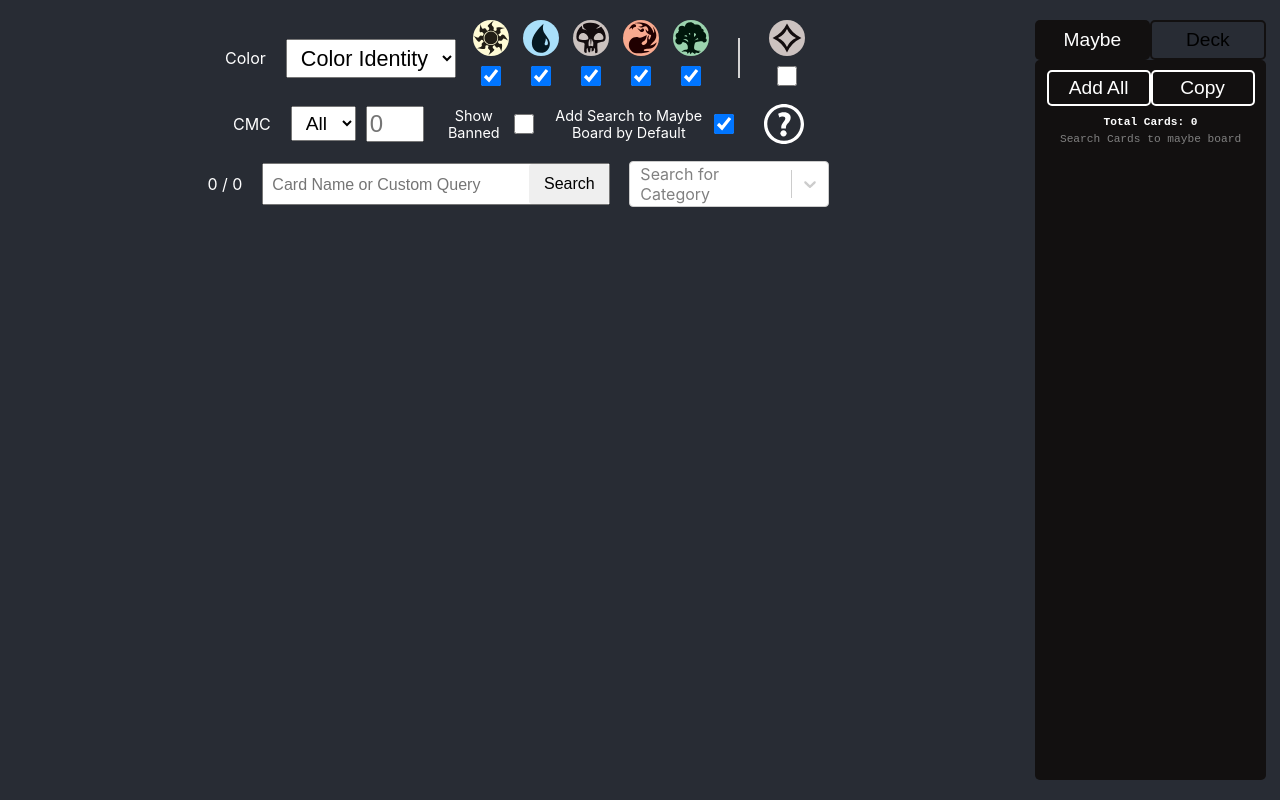
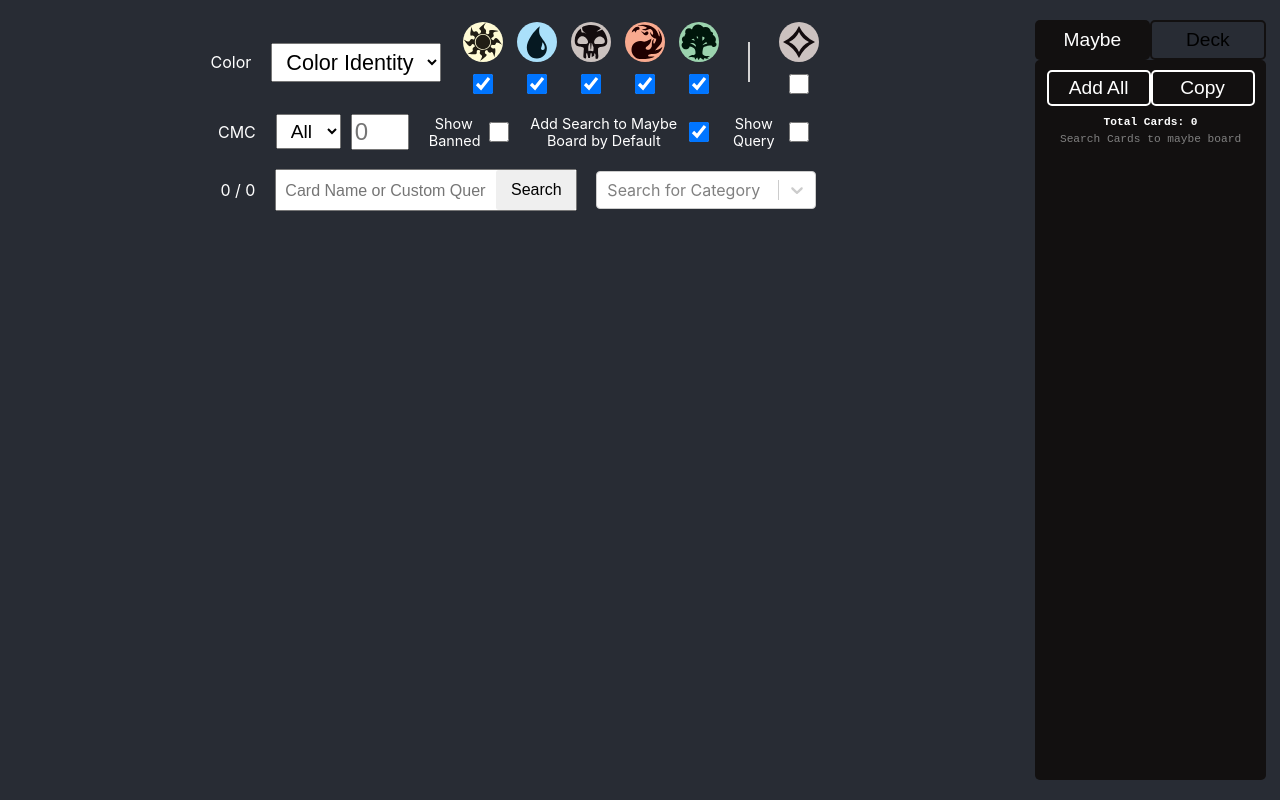
Before and after one commit to JustinTaylorWeiss/Deck-Builder, a React (Create React App) app: page / in a window 1280 px wide. Built offline with nearby package versions, Linux system fonts and the light colour scheme.

Commit message:
added query view / toggle

```diff
--- a/src/CardSearch/CardStackCluster/component.js
+++ b/src/CardSearch/CardStackCluster/component.js
@@ -8,7 +8,7 @@ const Column = styled.div`
     grid-template-columns: repeat(${props => props.$columns} , 5fr);
     grid-template-rows: repeat(1, 7fr);
     grid-gap: 20px;
-    margin-top: 30px;
+    margin-top: 20px;
 `;
 
 const Label = styled.label`
--- a/src/CardSearch/CmcFilter/component.js
+++ b/src/CardSearch/CmcFilter/component.js
@@ -1,8 +1,6 @@
 import React from "react";
 import styled from "styled-components";
-import QuestonMark from './icons/questionMark.svg';
 import { useCards } from "../../contexts/CardContext";
-import { Tooltip } from 'react-tooltip';
 
 const Option = styled.option``;
 
@@ -11,26 +9,6 @@ const SelectColorType = styled.select`
     padding: 5px 10px;
     margin: 10px;
     color: black;
-`;
-
-const Img = styled.img`
-    &:hover{
-        padding: 3px;
-        background-color: rgba(255, 255, 255, 0.2);
-        border-radius: 3px;
-    }
-    &:active {
-        background-color: rgba(255, 255, 255, 0.6);
-    }
-`;
-
-const Link = styled.a`
-    width: 40px;
-    height: 40px;
-    margin-left: 20px;
-    display: flex;
-    justify-content: center;
-    align-items: center;
 `;
 
 const Label = styled.label`
@@ -63,7 +41,7 @@ const CmcText = styled.input`
 
 const SmallLabel = styled.label`
     margin-left: 20px;
-    width: 60px;
+    width: 50px;
     text-align: center;
     font-size: 0.9rem;
 `;
@@ -77,7 +55,7 @@ const MidLabel = styled.label`
 
 export const CmcFilterWrapper = () => {
 
-    const { cmcFilterType, setCmcFilter, setCmcFilterType, setAddRemoveList, searchToMaybeBoard, setSearchToMaybeBoard, showBannedCards, setShowBannedCards } = useCards();
+    const { cmcFilterType, showQuery, setShowQuery, setCmcFilter, setCmcFilterType, setAddRemoveList, searchToMaybeBoard, setSearchToMaybeBoard, showBannedCards, setShowBannedCards } = useCards();
 
     return <Wrapper>
         <Label htmlFor="colorFilter"> CMC </Label>
@@ -98,7 +76,7 @@ export const CmcFilterWrapper = () => {
             setAddRemoveList({});
             setSearchToMaybeBoard((prev) => !prev)
         }}/>
-        <Link data-tooltip-id="scryfallHelp" href="https://scryfall.com/docs/syntax" target="_blank"><Img height={40} src={QuestonMark}/></Link>
-        <Tooltip id="scryfallHelp" place="top" content="Scryfall Syntax Help" style={{fontSize: "1rem"}} opacity={1}/>
+        <SmallLabel style={{marginLeft: "10px"}} htmlFor="showQuery"> Show Query </SmallLabel>
+        <CheckBox checked={showQuery} name="showQuery" type="checkbox" onChange={(e) => setShowQuery(prev => !prev)}/>
     </Wrapper>
 }
--- a/src/CardSearch/ColorFilters/component.js
+++ b/src/CardSearch/ColorFilters/component.js
@@ -8,13 +8,15 @@ import R from "./colorIcons/R.svg";
 import G from "./colorIcons/G.svg";
 import C from "./colorIcons/C.svg";
 
-const Img = styled.img``;
+const Img = styled.img`
+    margin: 2px;
+`;
 const Option = styled.option``;
 
 const SelectColorType = styled.select`
     font-size: 1.35rem;
     padding: 5px 10px;
-    margin: 10px;
+    margin: 10px 15px 10px 10px;
     color: black;
 `;
 
@@ -67,7 +69,7 @@ const ColorCheckBox  = ({colorInfo: [name, image]}) => {
     const { setColorOnColorFilter, colorFilter } = useCards();
 
     return <Column>
-        <Img width="36" src={image} alt={name}/>
+        <Img width="40" src={image} alt={name}/>
         <CheckBox checked={colorFilter[name]} name={name} type="checkbox" onChange={(e) => setColorOnColorFilter(name, e.target.checked)}/>
     </Column>
 };
--- a/src/CardSearch/SearchCluster/component.js
+++ b/src/CardSearch/SearchCluster/component.js
@@ -2,7 +2,9 @@ import styled from "styled-components";
 import { useCards } from "../../contexts/CardContext";
 import Select from 'react-select';
 import { categoryOptions } from "../categoryOptions";
+import QuestonMark from './icons/questionMark.svg';
 import { useRef } from "react";
+import { Tooltip } from 'react-tooltip';
 
 const Form = styled.form`
     display: flex;
@@ -10,8 +12,29 @@ const Form = styled.form`
     align-items: center;
 `;
 
+const Img = styled.img`
+    &:hover{
+        padding: 3px;
+        background-color: rgba(255, 255, 255, 0.2);
+        border-radius: 3px;
+    }
+    &:active {
+        background-color: rgba(255, 255, 255, 0.6);
+    }
+`;
+
+const Link = styled.a`
+    width: 40px;
+    height: 40px;
+    margin-left: 20px;
+    display: flex;
+    justify-content: center;
+    align-items: center;
+`;
+
+
 const CategorySearch = styled(Select)`
-    width: 200px;
+    width: 220px;
     font-size: 1rem;
     color: black;
 `;
@@ -21,14 +44,8 @@ const Row = styled.div`
     flex-direction: row;
     justify-content: center;
     align-items: center;
+    width: 100%;
     padding: 10px 0 10px 0;
-`;
-
-const SmallRow = styled.div`
-    display: flex;
-    flex-direction: row;
-    justify-content: center;
-    align-items: center;
 `;
 
 const SmallLabel = styled.label`
@@ -40,7 +57,7 @@ const SmallLabel = styled.label`
 
 const Search = styled.input`
     margin: 0 0 0 20px;
-    width: calc(290 - calc(81px + 0.5rem));
+    width: calc(290px - calc(81px + 0.5rem));
     height: 36px;
     padding-left: 0.5rem;
     padding-right: calc(81px + 0.5rem);
@@ -59,10 +76,26 @@ const SubmitButton = styled.input`
     border-radius: 3px;
 `;
 
+const H3 = styled.h3`
+    display: block;
+    font-weight: normal;
+    font-size: 1.5rem;
+    margin: 0;
+    padding: 0;
+    color: gray;
+`;
+
+const Pre = styled.pre`
+    background-color: #121010;
+    border-radius: 5px;
+    padding: 5px 10px;
+    margin: 0;
+`;
+
 
 export const SearchClusterWrapper = () => {
 
-    const { db, setCategorySearch, setCardSearch, customSearch } = useCards();
+    const { db, setCategorySearch, setCardSearch, currentUri, showQuery } = useCards();
     const searchRef = useRef();
 
     const searchSubmit = (e) => {
@@ -70,7 +103,8 @@ export const SearchClusterWrapper = () => {
         setCardSearch(searchRef.current.value);
     }
 
-    return <Row>
+    return <>
+        <Row>
             <SmallLabel>{(db?.data?.length ?? 0) + " / " + (db?.total_cards ?? 0)}</SmallLabel>
             <Form onSubmit={searchSubmit}>
                 <Search $custom={false} placeholder="Card Name or Custom Query" ref={searchRef}/>
@@ -78,4 +112,10 @@ export const SearchClusterWrapper = () => {
             </Form>
             <CategorySearch placeholder="Search for Category" onChange={(e) => setCategorySearch(e.value)} options={categoryOptions} />
         </Row>
+        {currentUri && showQuery && <Row>
+            <Pre><H3>{currentUri.substr(currentUri.indexOf("q=")+2)}</H3></Pre>
+            <Link data-tooltip-id="scryfallHelp" href="https://scryfall.com/docs/syntax" target="_blank"><Img height={40} src={QuestonMark}/></Link>
+            <Tooltip id="scryfallHelp" place="top" content="Scryfall Syntax Help" style={{fontSize: "1rem"}} opacity={1}/>
+        </Row>}
+    </>
 }
--- a/src/contexts/CardContext.js
+++ b/src/contexts/CardContext.js
@@ -27,6 +27,8 @@ export const CardProvider = ({ children }) => {
     const [cmcFilter, setCmcFilter] = useState(0);
     const [customSearch, setCustomSearch] = useState('');
     const [cardSearch, setCardSearch] = useState('');
+    const [currentUri, setCurrentUri] = useState('');
+    const [showQuery, setShowQuery] = useState(false);
     const [categorySearch, setCategorySearch] = useState('');
     const [showBannedCards, setShowBannedCards] = useState(false);
     const [deckList, setDeckList] = useState([]);
@@ -117,8 +119,21 @@ export const CardProvider = ({ children }) => {
                         ? ("+mv" + cmcFilterType + cmcFilter)
                         : "") +
                     (showBannedCards ? "" : "+f%3Acommander") +
-                colorFilterToUriText(colorFilter)
+                ((colorFilterToUriText(colorFilter) !== "+id<%3DWUBRG") ? colorFilterToUriText(colorFilter) : "")
     ),[colorFilterToUriText])
+
+    const decode = (uri) => (
+        uri.
+        replaceAll("%3A", ":").
+        replaceAll("%3D", "=").
+        replaceAll("%2B", "+").
+        replaceAll("%3C", "<").
+        replaceAll("%3E", ">").
+        replaceAll("%2D", ">").
+        replaceAll("%7E", "~").
+        replaceAll("%7B", "{").
+        replaceAll("%7D", "}")
+    )
 
     useEffect(() => {
         if(cardSearch !== "" || categorySearch !== "")
@@ -126,7 +141,7 @@ export const CardProvider = ({ children }) => {
                 setLoading(true);
                 try {
                     const uri = buildUri("https://api.scryfall.com/cards/", cardSearch, cmcFilter, cmcFilterType, categorySearch, showBannedCards, colorFilter);
-                    console.log("uri: " + uri)
+                    setCurrentUri(decode(uri));
                     const res = await fetch(uri);
                     if(res.ok) {
                         const resJson = await res.json();
@@ -234,6 +249,7 @@ export const CardProvider = ({ children }) => {
         colorFilter,
         isBig, isMid, isSmall,
         isMidToSmallest,
+        currentUri,
         selected, setSelected,
         loading, setLoading,
         deckList, setDeckList,
@@ -245,6 +261,7 @@ export const CardProvider = ({ children }) => {
         categorySearch, setCategorySearch,
         addRemoveList, setAddRemoveList,
         searchToMaybeBoard, setSearchToMaybeBoard,
+        showQuery, setShowQuery,
         changePage, setColorOnColorFilter,
         setFilterType, adjustDbToAddRemovedCard,
         pushSeachListToDeck, resetDeckList,
```
Also changed, not shown: src/CardSearch/SearchCluster/icons/questionMark.svg (renamed from src/CardSearch/CmcFilter/icons/questionMark.svg). Lines whose indentation alone changed are shown as unchanged.
